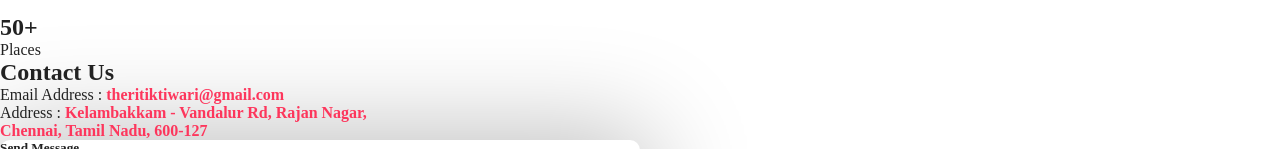
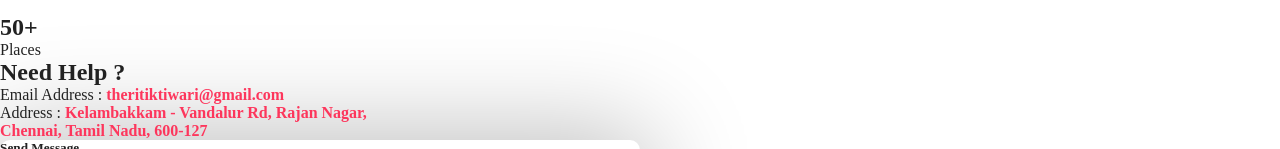
Before and after one commit to theritiktiwari/IRA, a Next.js app: page / in a window 1280 px wide. Shown: the part 1335-1484 px from the top of the page. Built offline with nearby package versions, Linux system fonts and the light colour scheme; no server answers; the database is empty.

Commit message:
Minor changes

```diff
--- a/Components/Contact.js
+++ b/Components/Contact.js
@@ -79,7 +79,7 @@ const Contact = ({ color }) => {
             <section className="body-font" id="contact">
                 <div className="container px-2 py-5 mx-auto d-flex flex-wrap align-items-center justify-content-between">
                     <div className="details">
-                        <h1 className="title">Contact Us</h1>
+                        <h1 className="title">Need Help ?</h1>
                         <p className="mt-4">Email Address : <a href='mailto:theritiktiwari@gmail.com'>theritiktiwari@gmail.com</a></p>
                         <p className="mt-4">Address : <span>Kelambakkam - Vandalur Rd, Rajan Nagar, <br /> Chennai, Tamil Nadu, 600-127</span></p>
                     </div>
--- a/pages/detect.js
+++ b/pages/detect.js
@@ -27,7 +27,7 @@ const Detect = ({ siteName, color, user }) => {
         const getData = async () => {
             const u = await getDocs(query(collection(db, "users"), where("email", "==", user.email)));
             if (u.docs.length) {
-                setDetect(u.docs[0].data().detect || 1);
+                setDetect(u.docs[0].data().detect || 0);
                 let q = [];
                 const querySnapshot = await getDocs(collection(db, `${u.docs[0].data().mood}-questions-detection`));
                 querySnapshot.forEach((doc) => {
```
